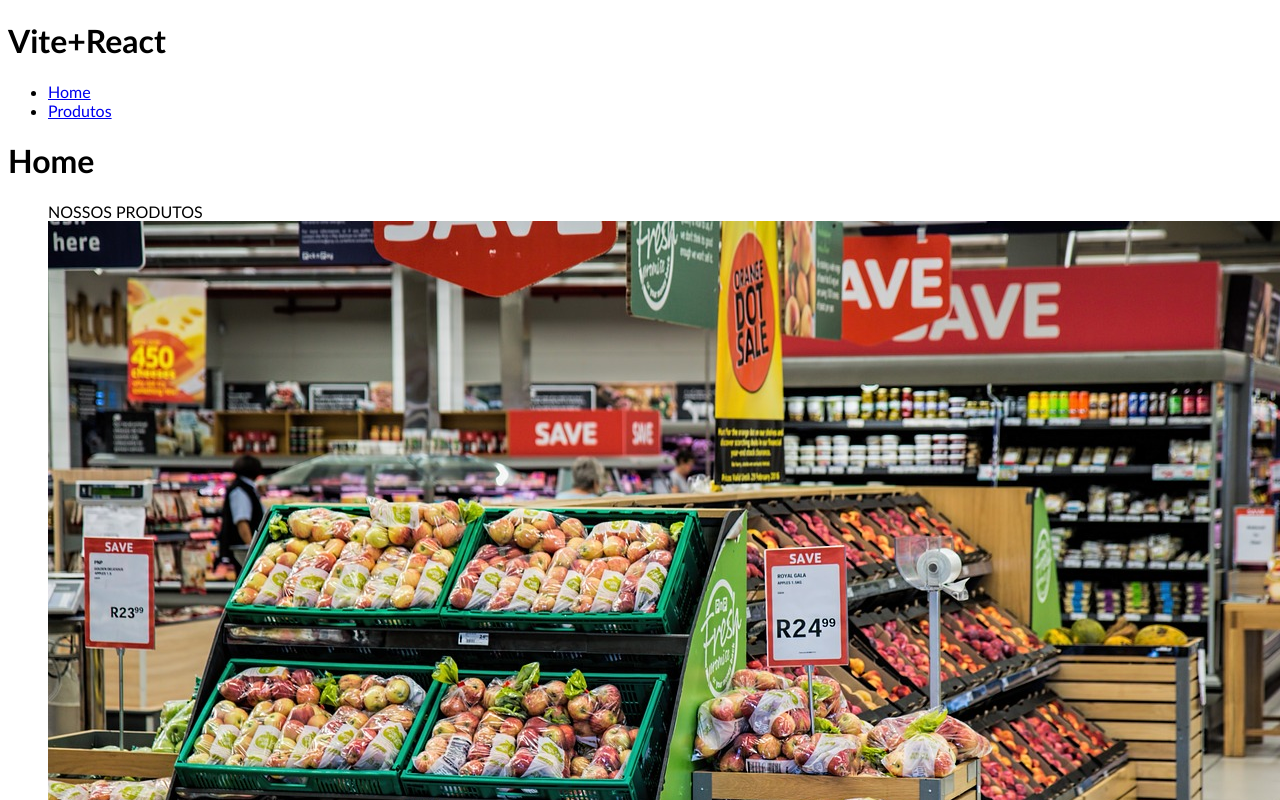
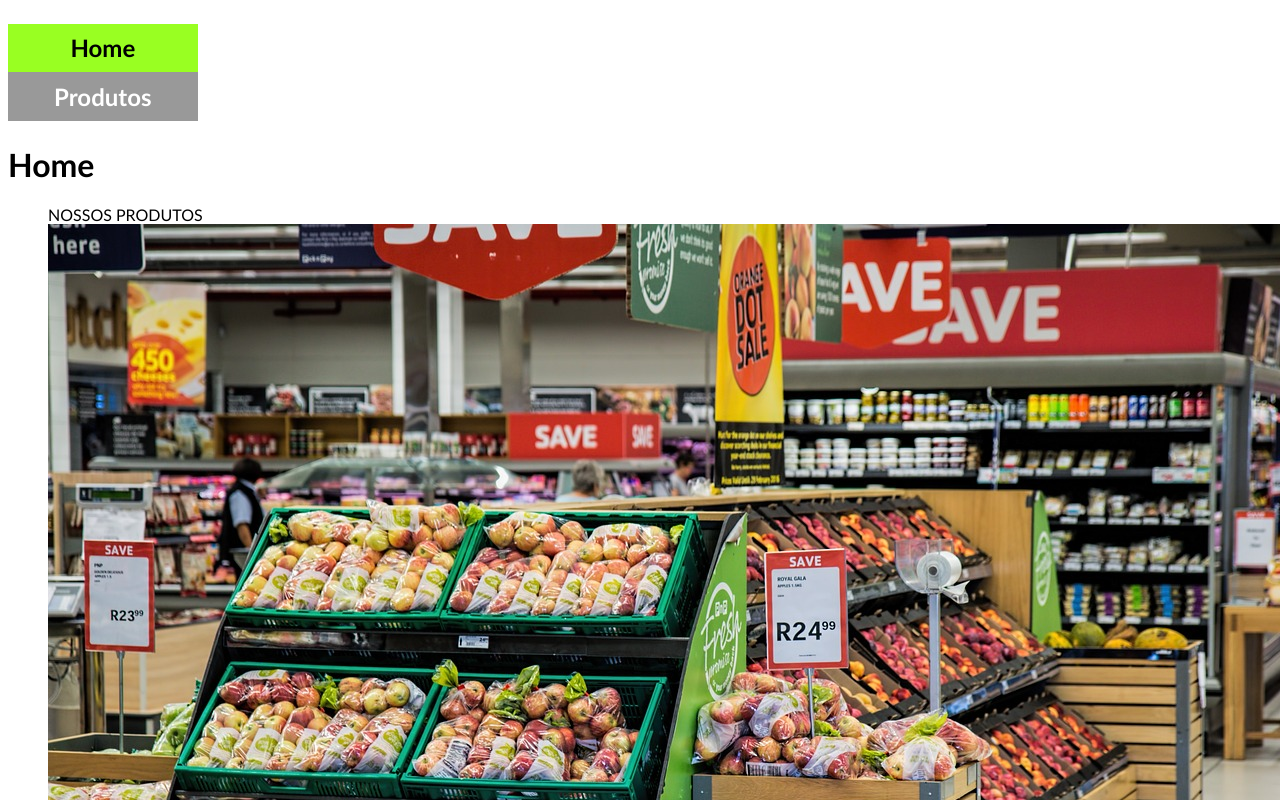
Before and after one commit to ErikTeixeira/spa-1tds, a React (Vite) app: page / in a window 1280 px wide. Shown: the top 800 px of the page. Built offline with nearby package versions, Linux system fonts and the light colour scheme.

Commit message:
Estilizando Cabecalho.scss

```diff
--- a/src/App.jsx
+++ b/src/App.jsx
@@ -1,4 +1,4 @@
-import Cabecalho from "./components/Cabecalho";
+import Cabecalho from "./components/Cabecalho/Cabecalho";
 import Rodape from "./components/Rodape";
 import { Outlet } from "react-router-dom";
 import style from "./App.module.css";
--- /dev/null
+++ b/src/components/Cabecalho/Cabecalho.jsx
@@ -0,0 +1,21 @@
+import { Link, useLocation } from "react-router-dom";
+import "./Cabecalho.scss";
+
+export default function Cabecalho(){
+
+    const rotaAtual = useLocation();
+    console.log("ROTA ATUAL : " + rotaAtual.pathname)
+
+    return(
+        <>
+            <header className="cabecalho">
+                <nav>
+                    <ul>
+                        <li><Link to="/" className={ rotaAtual.pathname == "/" ? "active" : ""}>Home</Link></li>
+                        <li><Link to="/produtos" className={rotaAtual.pathname == "/produtos" ? "active" : ""}>Produtos</Link></li>
+                    </ul>
+                </nav>
+            </header>
+        </>
+    )
+}
--- /dev/null
+++ b/src/components/Cabecalho/Cabecalho.scss
@@ -0,0 +1,36 @@
+
+.cabecalho{
+
+    background-color: #999;
+    color: #fff;
+    width: 15%;
+    font-family: 'Trebuchet MS', 'Lucida Sans Unicode', 'Lucida Grande', 'Lucida Sans', Arial, sans-serif;
+    font-weight: bold;
+    font-size: 1.5rem;
+
+    ul{
+        list-style: none;
+        padding: 0;
+        li a{
+            text-decoration: none;
+            text-align: center;
+            display: block;
+            padding: 5%;
+            margin: 0.5% 0;
+            color: #fff;
+            transition: 300ms ease-out;
+
+            &:hover{
+                background-color: red;
+                color: green;
+            }
+        }
+
+    }
+
+    .active{
+        background-color: #9f2;
+        color: black;
+    }
+
+}
```
Also changed, not shown: 1 other file (tests, documents, lock files or other folders).
